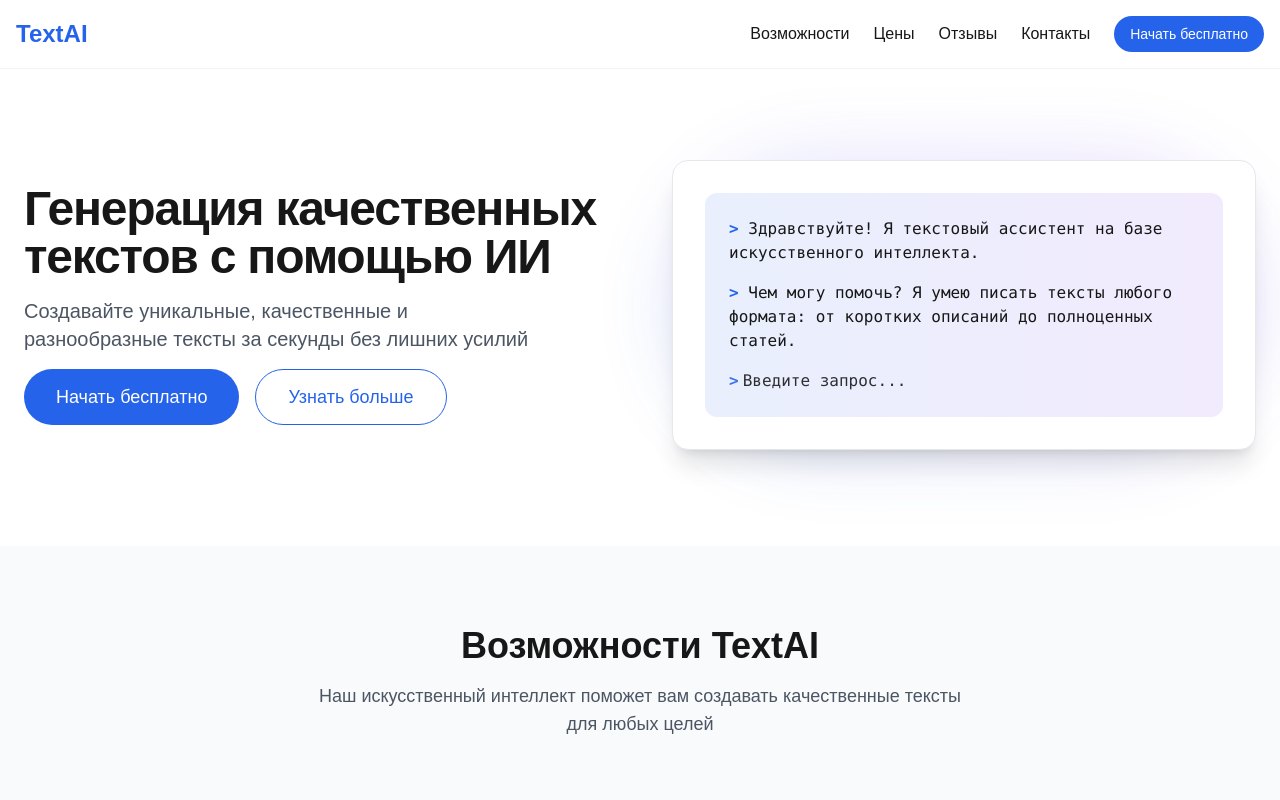
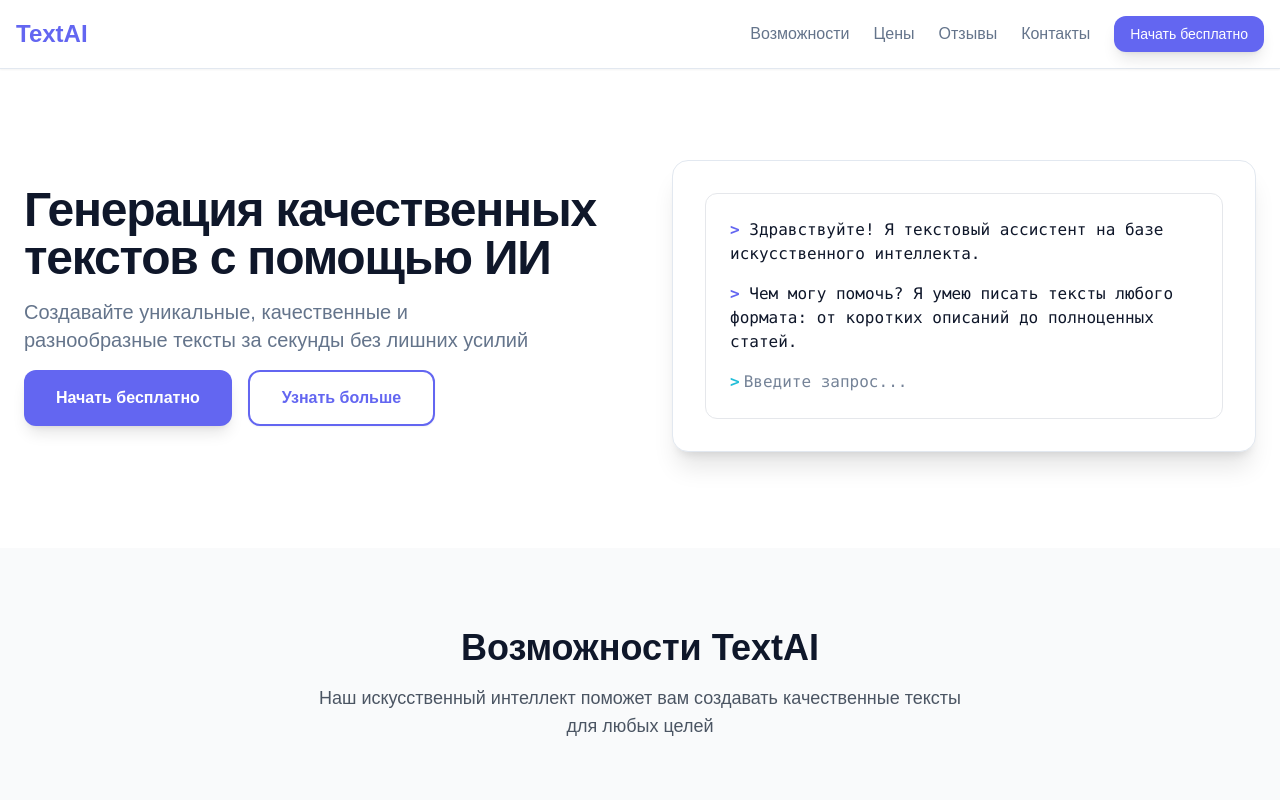
Before and after one commit to industrialprofi/react_app, a Next.js app: page / in a window 1280 px wide. Shown: the top 800 px of the page. Built offline with nearby package versions, Linux system fonts and the light colour scheme.

Commit message:
feat: updated UI design

```diff
--- a/src/app/globals.css
+++ b/src/app/globals.css
@@ -3,39 +3,52 @@
 @tailwind utilities;
 
 :root {
-  /* Semantic design tokens */
+  /* Modern semantic design tokens */
   --background: #ffffff;
-  --foreground: #171717; /* was text-color */
+  --foreground: #0f172a; /* Deep slate for better readability */
 
-  --muted: #f3f4f6; /* gray-100 */
-  --muted-foreground: #6b7280; /* gray-500 (was text-light) */
+  --muted: #f1f5f9; /* Lighter neutral background */
+  --muted-foreground: #64748b; /* Balanced gray for secondary text */
 
   --card: #ffffff;
-  --card-foreground: #171717;
+  --card-foreground: #0f172a;
 
-  --border: #e5e7eb; /* gray-200 */
-  --input: #e5e7eb;  /* same as border */
-  --ring: #2563eb;
+  --border: #e2e8f0; /* Softer border color */
+  --input: #e2e8f0;
+  --ring: #6366f1; /* Modern indigo focus ring */
 
-  --primary: #2563eb;       /* was primary-color */
+  --primary: #6366f1; /* Modern indigo - professional and accessible */
   --primary-foreground: #ffffff;
+  --primary-hover: #4f46e5; /* Darker indigo for hover states */
 
-  --secondary: #f3f4f6;
-  --secondary-foreground: #111827; /* gray-900 */
+  --secondary: #e2e8f0; /* Clean neutral secondary */
+  --secondary-foreground: #0f172a;
 
-  --accent: #eef2ff; /* indigo-50 */
-  --accent-foreground: #1f2937; /* gray-800 */
+  --accent: #06b6d4; /* Cyan accent for highlights */
+  --accent-foreground: #ffffff;
+  --accent-hover: #0891b2; /* Darker cyan for hover */
 
-  --destructive: #ef4444; /* red-500 */
+  --destructive: #ef4444;
   --destructive-foreground: #ffffff;
 
-  /* Legacy aliases to avoid breakage */
+  /* Modern gradient variables */
+  --gradient-primary: linear-gradient(135deg, #6366f1 0%, #8b5cf6 100%);
+  --gradient-accent: linear-gradient(135deg, #06b6d4 0%, #3b82f6 100%);
+  --gradient-subtle: linear-gradient(135deg, #f1f5f9 0%, #e2e8f0 100%);
+
+  /* Enhanced shadows */
+  --shadow-sm: 0 1px 2px 0 rgb(0 0 0 / 0.05);
+  --shadow-md: 0 4px 6px -1px rgb(0 0 0 / 0.1), 0 2px 4px -2px rgb(0 0 0 / 0.1);
+  --shadow-lg: 0 10px 15px -3px rgb(0 0 0 / 0.1), 0 4px 6px -4px rgb(0 0 0 / 0.1);
+  --shadow-xl: 0 20px 25px -5px rgb(0 0 0 / 0.1), 0 8px 10px -6px rgb(0 0 0 / 0.1);
+
+  /* Legacy aliases for backward compatibility */
   --primary-color: var(--primary);
-  --primary-hover: #1d4ed8;
+  --primary-hover: var(--primary-hover);
   --text-color: var(--foreground);
   --text-light: var(--muted-foreground);
-  --background-light: #f9fafb;
-  --background-dark: #f3f4f6;
+  --background-light: #f8fafc;
+  --background-dark: var(--muted);
 }
 
 html {
@@ -70,20 +83,29 @@
 }
 
 ::-webkit-scrollbar-thumb {
-  background-color: #cbd5e1;
+  background-color: var(--muted-foreground);
   border-radius: 20px;
 }
 
 ::-webkit-scrollbar-thumb:hover {
-  background-color: #94a3b8;
+  background-color: var(--primary);
   --font-sans: var(--font-geist-sans);
   --font-mono: var(--font-geist-mono);
 }
 
 @media (prefers-color-scheme: dark) {
   :root {
-    --background: #0a0a0a;
-    --foreground: #ededed;
+    --background: #0f172a;
+    --foreground: #f1f5f9;
+    --muted: #1e293b;
+    --muted-foreground: #94a3b8;
+    --card: #1e293b;
+    --card-foreground: #f1f5f9;
+    --border: #334155;
+    --input: #334155;
+    --secondary: #1e293b;
+    --secondary-foreground: #f1f5f9;
+    --background-light: #1e293b;
   }
 }
 
--- a/src/components/sections/header.tsx
+++ b/src/components/sections/header.tsx
@@ -13,9 +13,9 @@
 
 export function Header() {
   return (
-    <header className="fixed top-0 left-0 right-0 bg-white/80 backdrop-blur-md z-50 py-3 sm:py-4 border-b border-gray-100">
+    <header className="fixed top-0 left-0 right-0 bg-background/80 backdrop-blur-md z-50 py-3 sm:py-4 border-b border-border shadow-sm">
       <div className="container mx-auto px-4 flex justify-between items-center">
-        <Link href="/" className="font-bold text-xl sm:text-2xl text-[#2563eb]">
+        <Link href="/" className="font-bold text-xl sm:text-2xl text-primary hover:text-[var(--primary-hover)] transition-colors">
           TextAI
         </Link>
 
--- a/src/components/sections/hero.tsx
+++ b/src/components/sections/hero.tsx
@@ -16,7 +16,7 @@
             </AnimatedSection>
 
             <AnimatedSection direction="up" delay={0.2}>
-              <p className="text-base sm:text-lg md:text-xl text-gray-600 max-w-lg mx-auto lg:mx-0">
+              <p className="text-base sm:text-lg md:text-xl text-muted-foreground max-w-lg mx-auto lg:mx-0">
                 Создавайте уникальные, качественные и разнообразные тексты за секунды без лишних усилий
               </p>
             </AnimatedSection>
@@ -35,19 +35,19 @@
 
           <AnimatedSection direction="left" delay={0.4} className="w-full lg:w-1/2">
             <div className="relative">
-              <div className="w-full h-full bg-gradient-to-tr from-[#2563eb]/80 to-[#7c3aed]/80 absolute rounded-full blur-2xl opacity-20 -z-10"></div>
-              <div className="relative bg-white rounded-2xl shadow-xl p-4 md:p-8 border border-gray-200">
-                <div className="bg-gradient-to-r from-[#2563eb]/10 to-[#7c3aed]/10 rounded-xl p-4 md:p-6">
+              <div className="w-full h-full bg-gradient-to-tr from-primary/60 to-accent/60 absolute rounded-full blur-3xl opacity-20 -z-10"></div>
+              <div className="relative bg-card rounded-2xl shadow-xl p-4 md:p-8 border border-border">
+                <div className="bg-gradient-to-r from-primary/5 to-accent/5 rounded-xl p-4 md:p-6 border border-border/50">
                   <div className="space-y-4 font-mono text-sm sm:text-base">
                     <p>
-                      <span className="text-[#2563eb] font-semibold">&gt;</span> Здравствуйте! Я текстовый ассистент на базе искусственного интеллекта.
+                      <span className="text-primary font-semibold">&gt;</span> <span className="text-foreground">Здравствуйте! Я текстовый ассистент на базе искусственного интеллекта.</span>
                     </p>
                     <p>
-                      <span className="text-[#2563eb] font-semibold">&gt;</span> Чем могу помочь? Я умею писать тексты любого формата: от коротких описаний до полноценных статей.
+                      <span className="text-primary font-semibold">&gt;</span> <span className="text-foreground">Чем могу помочь? Я умею писать тексты любого формата: от коротких описаний до полноценных статей.</span>
                     </p>
                     <p className="flex items-center">
-                      <span className="text-[#2563eb] font-semibold mr-1 animate-pulse">&gt;</span>
-                      <span className="block animate-pulse">Введите запрос...</span>
+                      <span className="text-accent font-semibold mr-1 animate-pulse">&gt;</span>
+                      <span className="block animate-pulse text-muted-foreground">Введите запрос...</span>
                     </p>
                   </div>
                 </div>
--- a/src/components/ui/button.tsx
+++ b/src/components/ui/button.tsx
@@ -5,19 +5,20 @@
 import { cn } from "../../lib/utils";
 
 const buttonVariants = cva(
-  "inline-flex items-center justify-center rounded-full font-medium transition-colors focus-visible:outline-none focus-visible:ring-2 focus-visible:ring-ring focus-visible:ring-offset-2 focus-visible:ring-offset-background disabled:opacity-50 disabled:pointer-events-none",
+  "inline-flex items-center justify-center rounded-xl font-medium transition-all duration-200 focus-visible:outline-none focus-visible:ring-2 focus-visible:ring-ring focus-visible:ring-offset-2 focus-visible:ring-offset-background disabled:opacity-50 disabled:pointer-events-none shadow-sm hover:shadow-md active:scale-[0.98]",
   {
     variants: {
       variant: {
-        default: "bg-primary text-primary-foreground hover:bg-primary/90",
-        outline: "border border-primary text-primary hover:bg-primary/10",
-        secondary: "bg-secondary text-secondary-foreground hover:bg-secondary/80",
-        ghost: "text-foreground hover:bg-secondary",
+        default: "bg-primary text-primary-foreground hover:bg-[var(--primary-hover)] shadow-lg hover:shadow-xl",
+        outline: "border-2 border-primary text-primary hover:bg-primary/5 hover:border-[var(--primary-hover)]",
+        secondary: "bg-secondary text-secondary-foreground hover:bg-secondary/80 border border-border",
+        ghost: "text-foreground hover:bg-secondary/50 hover:text-primary",
+        accent: "bg-accent text-accent-foreground hover:bg-[var(--accent-hover)] shadow-lg hover:shadow-xl",
       },
       size: {
-        default: "h-11 px-6 py-2",
-        sm: "h-9 px-4 py-1 text-sm",
-        lg: "h-14 px-8 py-4 text-lg",
+        default: "h-11 px-6 py-2.5 text-sm",
+        sm: "h-9 px-4 py-2 text-sm",
+        lg: "h-14 px-8 py-4 text-base font-semibold",
       },
     },
     defaultVariants: {
--- a/src/components/ui/navigation.tsx
+++ b/src/components/ui/navigation.tsx
@@ -26,7 +26,7 @@
           <Link
             key={item.href}
             href={item.href}
-            className="text-foreground/80 hover:text-primary font-medium transition-colors"
+            className="text-muted-foreground hover:text-primary font-medium transition-all duration-200 hover:scale-105 relative after:absolute after:bottom-0 after:left-0 after:w-0 after:h-0.5 after:bg-primary after:transition-all after:duration-200 hover:after:w-full"
           >
             {item.label}
           </Link>
@@ -37,20 +37,20 @@
       <div className="md:hidden">
         <button
           onClick={() => setIsMenuOpen(!isMenuOpen)}
-          className="p-2 text-foreground/80 hover:text-primary transition-colors rounded-md focus:outline-none focus:ring-2 focus:ring-ring"
+          className="p-2 text-muted-foreground hover:text-primary transition-all duration-200 rounded-xl hover:bg-secondary/50 focus:outline-none focus:ring-2 focus:ring-ring hover:scale-105"
           aria-label={isMenuOpen ? "Закрыть меню" : "Открыть меню"}
         >
           {isMenuOpen ? <X size={22} /> : <Menu size={22} />}
         </button>
 
         {isMenuOpen && (
-          <div className="absolute top-16 left-0 right-0 bg-background p-4 shadow-lg border-t border-border z-50 animate-fadeIn">
+          <div className="absolute top-16 left-0 right-0 bg-background/95 backdrop-blur-md p-4 shadow-xl border-t border-border z-50 animate-fadeIn">
             <nav className="flex flex-col space-y-4 container mx-auto px-4">
               {items.map((item) => (
                 <Link
                   key={item.href}
                   href={item.href}
-                  className="text-foreground/80 hover:text-primary font-medium transition-colors text-lg py-2 border-b border-border/50 last:border-b-0"
+                  className="text-muted-foreground hover:text-primary font-medium transition-all duration-200 text-lg py-3 border-b border-border/30 last:border-b-0 hover:translate-x-2"
                   onClick={() => setIsMenuOpen(false)}
                 >
                   {item.label}
```
